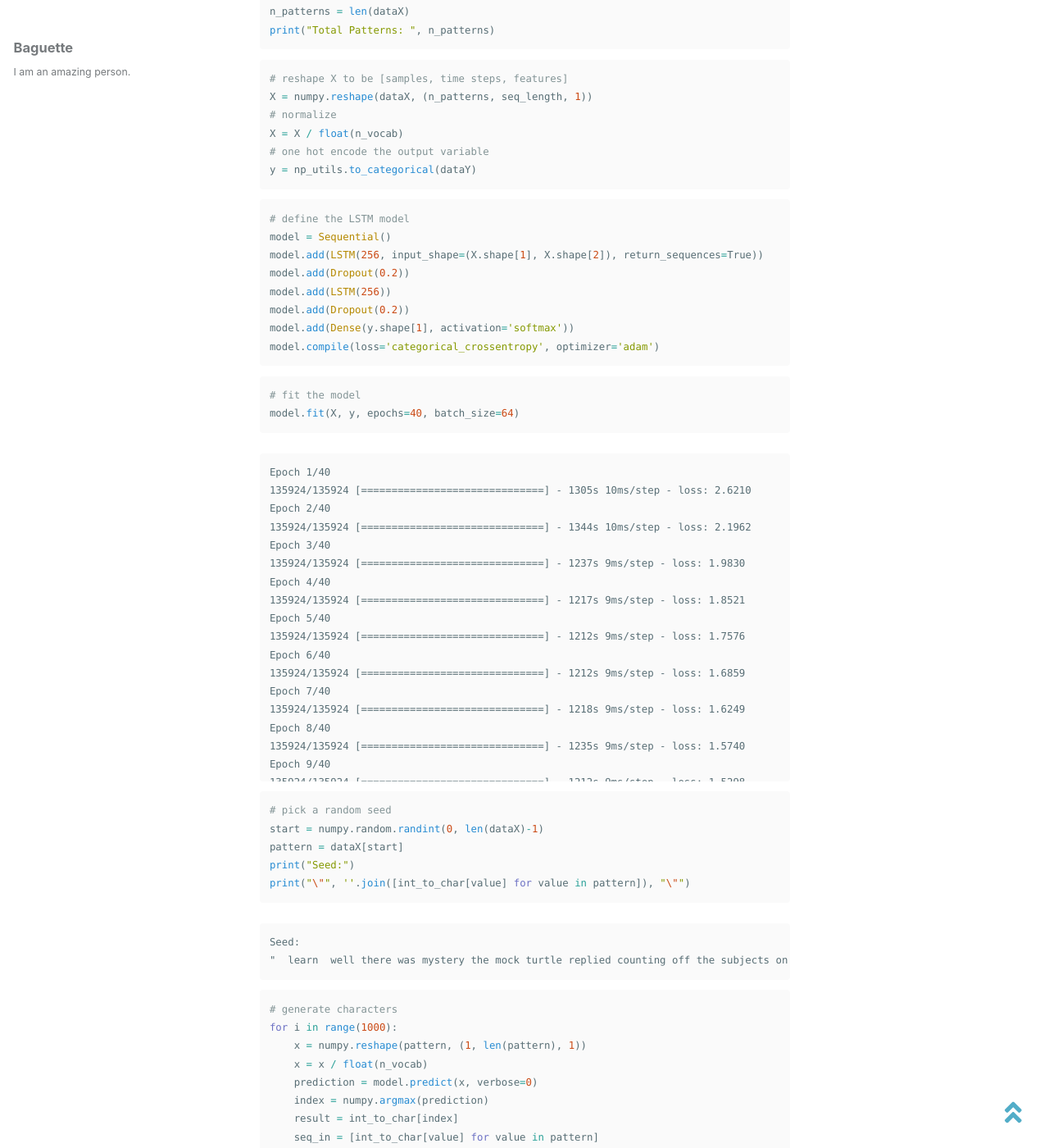
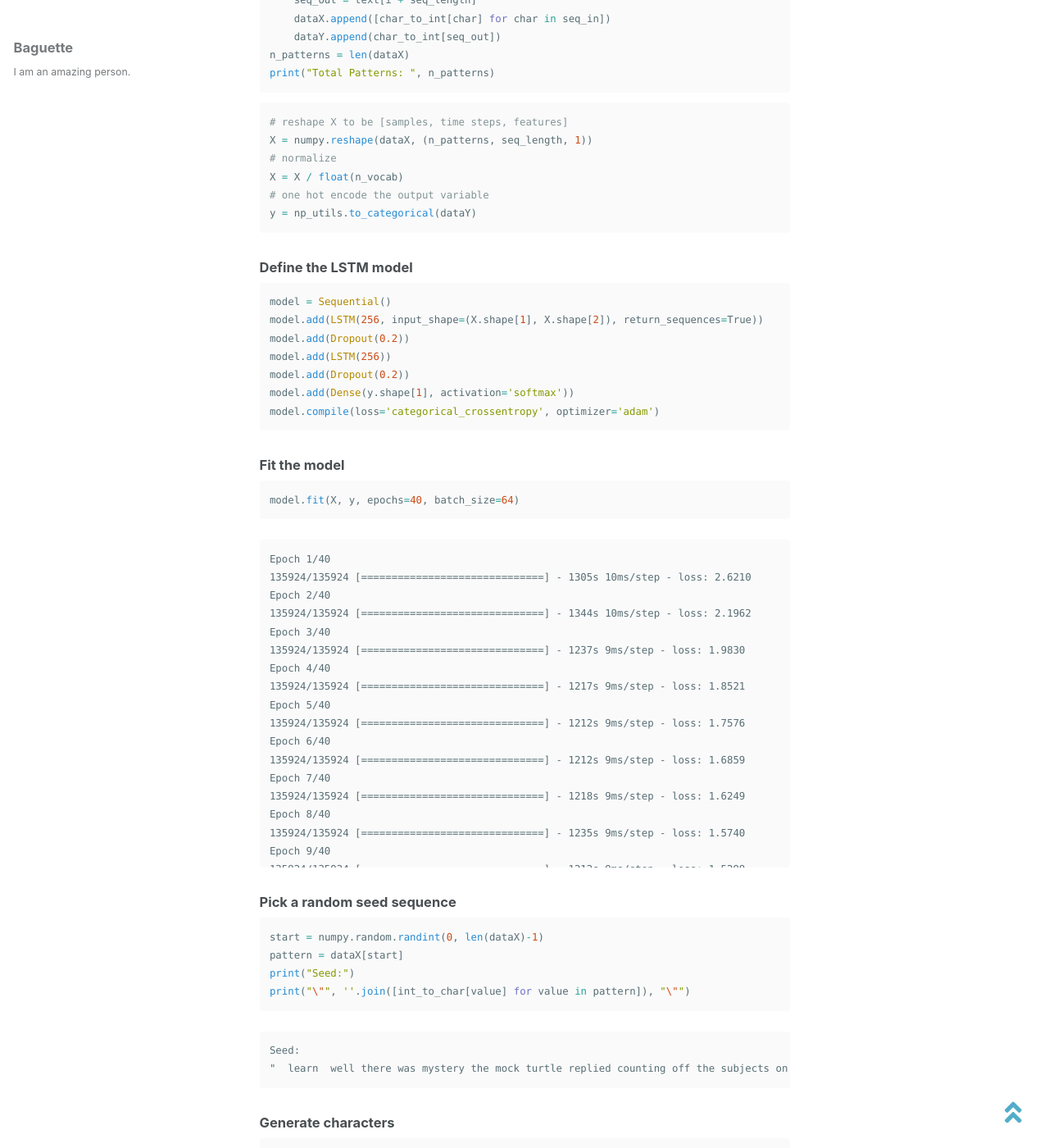
Before and after one commit to baguettexci/baguettexci.gituhb.io, a Jekyll site: the page built from _posts/2018-10-20-Generating-Text.md, in a window 1280 px wide and 1400 px high, scrolled down 9795 px. Shown: the whole window at 82% size. Built offline with Jekyll 4.4.1, drawn with Linux system fonts in a browser that asks for light colours; nearby versions of some CDN libraries; some of the changed text lies outside the part shown.

Commit message:
Update 2018-10-20-Generating-Text.md

````diff
--- a/_posts/2018-10-20-Generating-Text.md
+++ b/_posts/2018-10-20-Generating-Text.md
@@ -346,8 +346,8 @@ Epoch 30/30
 144245/144245 [==============================] - 1295s 9ms/step - loss: 1.3376
 {% endhighlight %}
 
+### Pick a random seed sequence
 ```python
-# pick a random seed
 start = numpy.random.randint(0, len(dataX)-1)
 pattern = dataX[start]
 print("Seed:")
@@ -359,8 +359,9 @@ Seed:
 into hers began to tremble. alice looked up, an "
 {% endhighlight %}
 
+
+### Generate characters
 ```python
-# generate characters
 for i in range(800):
     x = numpy.reshape(pattern, (1, len(pattern), 1))
     x = x / float(n_vocab)
@@ -492,8 +493,8 @@ X = X / float(n_vocab)
 y = np_utils.to_categorical(dataY)
 ```
 
+### Define the LSTM model
 ```python
-# define the LSTM model
 model = Sequential()
 model.add(LSTM(256, input_shape=(X.shape[1], X.shape[2]), return_sequences=True))
 model.add(Dropout(0.2))
@@ -503,8 +504,8 @@ model.add(Dense(y.shape[1], activation='softmax'))
 model.compile(loss='categorical_crossentropy', optimizer='adam')
 ```
 
+### Fit the model
 ```python
-# fit the model
 model.fit(X, y, epochs=40, batch_size=64)
 ```
 {% highlight text %}
@@ -590,9 +591,8 @@ Epoch 40/40
 135924/135924 [==============================] - 1226s 9ms/step - loss: 1.1254
 {% endhighlight %}
 
-
+### Pick a random seed sequence
 ```python
-# pick a random seed
 start = numpy.random.randint(0, len(dataX)-1)
 pattern = dataX[start]
 print("Seed:")
@@ -604,8 +604,8 @@ Seed:
 {% endhighlight %}
 
 
+### Generate characters
 ```python
-# generate characters
 for i in range(1000):
     x = numpy.reshape(pattern, (1, len(pattern), 1))
     x = x / float(n_vocab)
````
